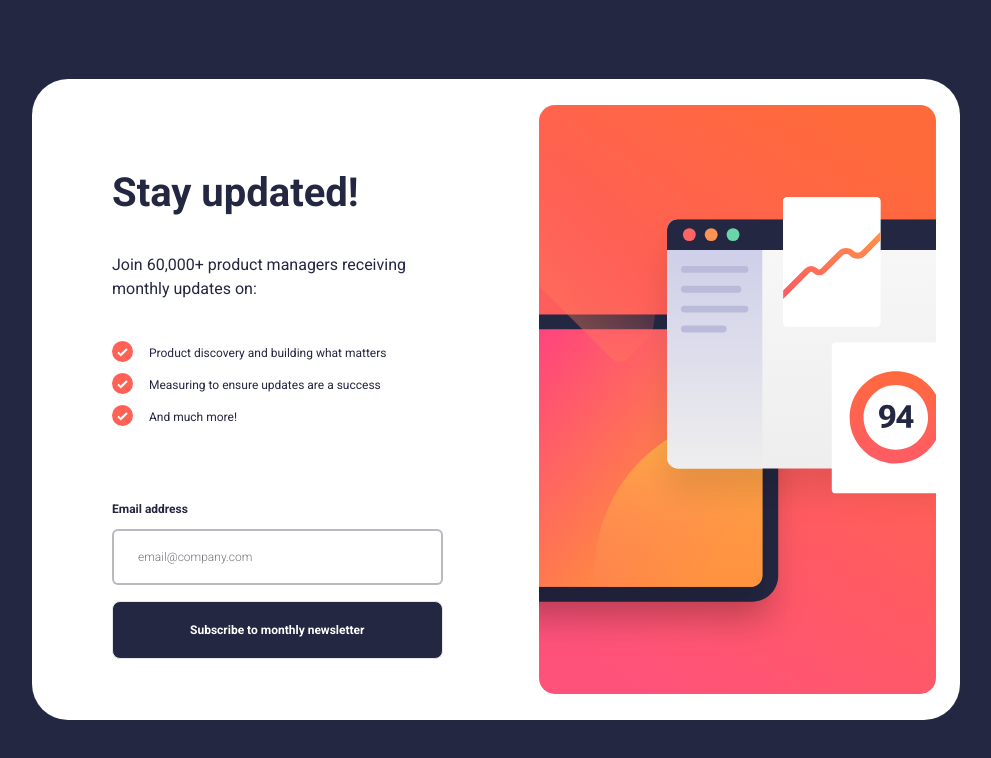
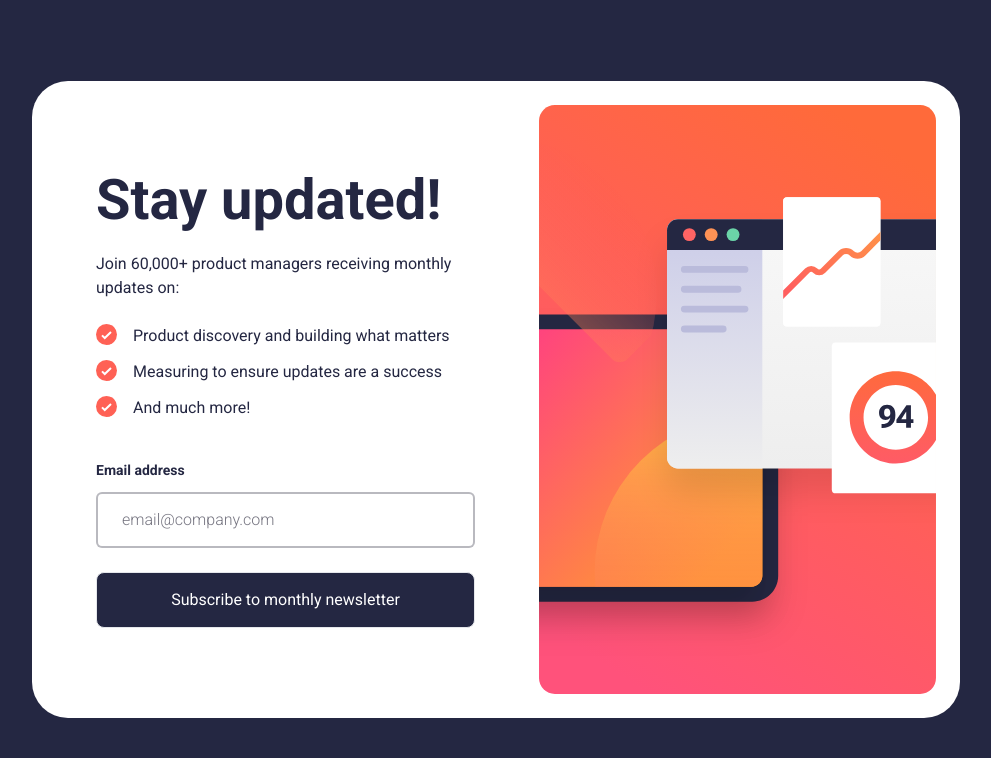
Before and after one commit to EmilieDollez/Newsletter, a React (Vite) app: page / in a window 1280 px wide. Shown: the top 758 px of the page, without its empty margins (144-1135 px from the left). Built offline with nearby package versions, Linux system fonts and the light colour scheme; the HTML template or start-up script is replaced by a standard one.

Commit message:
newsletter ok pour mob, tab et desktop - reste modale Success

```diff
--- a/src/components/Card.jsx
+++ b/src/components/Card.jsx
@@ -12,11 +12,11 @@ export default function Card() {
 
     return (
         <div className="card_content
-            flex flex-col-reverse items-center lg:justify-between lg:flex-row lg:gap-x-2
+            flex flex-col-reverse items-center lg:flex-row lg:gap-x-16
             bg-white
             lg:rounded-5xl
             w-full lg:max-w-[928px] lg:max-h-[641px]
-            m-auto pb-10 lg:pb-0 lg:mx-auto lg:mt-[219px] lg:mb-[220px]
+            m-auto pb-10 lg:p-6 lg:mx-auto lg:mt-[219px] lg:mb-[220px]
             ">
 
         {isSuccess ? (
--- a/src/components/CardPicture.jsx
+++ b/src/components/CardPicture.jsx
@@ -3,17 +3,12 @@ export default function CardPicture() {
     return (
 
         <div className="
-            w-full
-            lg:max-w-[48%]
-            lg:bg-right">
+            w-full">
 
         {/* Image pour desktop */}
             <img
                 className="
-                    max-w-full h-full
-                    py-6 px-6
-                    object-cover object-right
-                    rounded-2xl
+                    w-[400px]
                     lg:block
                     hidden
                 "
@@ -21,12 +16,14 @@ export default function CardPicture() {
                 alt="L'image d'un ordinateur" >
             </img>
 
-            {/* Image pour mobile */}
+            {/* Image pour mobile et tablette */}
             <img
                 className="
                     w-full
-                    object-cover
-                    lg:hidden
+                    md:max-h-[400px]
+                    md:object-cover md:object-top
+                    md:rounded-b-3xl
+                    block lg:hidden
                 "
                 src="src/assets/images/illustration-sign-up-mobile.svg"
                 alt="L'image d'un ordinateur" >
--- a/src/components/Newsletter.jsx
+++ b/src/components/Newsletter.jsx
@@ -6,8 +6,8 @@ export default function Newsletter({inputValue, setInputValue, isValidEmail, set
     return (
         <div className="
             flex flex-col gap-y-6
-            px-10 py-10 mx-6 md:px-24 lg:my-8 lg:pl-14 lg:pr-10
-            w-full lg:w-[52%] lg:max-h-2/3
+            px-6 py-10 mx-6 md:px-40 lg:pl-10 lg:pr-0 lg:mx-0 lg:py-auto
+            w-full
             font-roboto text-dark_slate_grey">
 
             <NewsletterDetails />
--- a/src/components/NewsletterDetails.jsx
+++ b/src/components/NewsletterDetails.jsx
@@ -3,16 +3,18 @@ export default function NewsletterDetails() {
     return (
         <>
         <h1 className="
-            lg:mt-8 lg:mb-4
-            text-dark_slate_grey text-title font-bold leading-10">Stay updated!</h1>
-        <p>
+            text-dark_slate_grey text-title font-bold leading-10 md:text-title_desktop lg:text-title_desktop lg:font-bold lg:leading-[56px]">
+            Stay updated!
+        </h1>
+        <p className="
+            text-[16px] font-normal">
             Join 60,000+ product managers receiving monthly updates on:
         </p>
         <ul className="
-            text-[16px] font-normal lg:text-paragraph">
+            text-[16px] font-normal">
             <li className="
                 flex items-start gap-x-4
-                pb-3 lg:pt-2 lg:pb-2 lg:mt-2
+                pb-3
                 leading-6">
                 <img
                     src="src/assets/images/icon-list.svg"
@@ -22,7 +24,7 @@ export default function NewsletterDetails() {
             <li className="
                 flex items-start gap-x-4
                 leading-6
-                pb-3 lg:pb-2">
+                pb-3">
                 <img
                     src="src/assets/images/icon-list.svg"
                     className="w-[21px]"></img>
--- a/src/components/NewsletterForm.jsx
+++ b/src/components/NewsletterForm.jsx
@@ -42,9 +42,7 @@ export default function NewsletterForm({inputValue, setInputValue, isValidEmail,
     return (
 
         <form className="
-            lg:flex lg:flex-col
-            lg:mt-8
-            text-base font-bold lg:font-roboto lg:text-paragraph lg:font-bold">
+            text-xs font-bold">
 
             <div className=
                 {`${!isValidEmail ? "flex justify-between" : ""}`}>
@@ -52,20 +50,20 @@ export default function NewsletterForm({inputValue, setInputValue, isValidEmail,
                 { isValidEmail ? (
                         <div className="
                             pb-2
-                            text-xs">
+                            md:text-sm">
                                 Email address
                         </div>
                     ) : (
                         <>
                         <div className="
                             pb-2
-                            text-xs">
+                            md:text-sm">
                                 Email address
                         </div>
 
                         <div className="
                             pb-2
-                            text-xs text-tomato">
+                            text-tomato md:text-sm">
                             Valid email required
                         </div>
                         </>
@@ -79,10 +77,10 @@ export default function NewsletterForm({inputValue, setInputValue, isValidEmail,
                 value={inputValue}
                 onChange={handleChange}
                 className=
-                    {`px-[46px] pl-4 lg:mt-1 lg:py-4 lg:pl-6
-                    w-full min-h-[56px]
+                    {`px-[46px] pl-4 min-h-[56px] lg:mt-1 lg:pl-6
+                    w-full
                     rounded-lg border-[1px] border-solid border-opacity-30 border-grey_25% lg:border-2 lg:rounded-md
-                    font-normal lg:text-xs lg:text-input_title
+                    font-normal text-base
                     ${!isValidEmail ?
                         "text-tomato placeholder-tomato border-tomato bg-tomato_light font-light"
                         : "placeholder:font-light placeholder:text-grey_25% placeholder:text-opacity-60 focus:border-dark_slate_grey"
@@ -95,10 +93,10 @@ export default function NewsletterForm({inputValue, setInputValue, isValidEmail,
                 type="submit"
                 onClick={handleSubmit}
                 className="
-                    px-[46px] mt-6 lg:mt-4 lg:py-4
-                    w-full min-h-[56px]
+                    px-auto mt-6 min-h-[56px]
+                    w-full
                     bg-dark_slate_grey
-                    text-white lg:text-paragraph
+                    text-white text-base font-normal md:text-base lg:text-base
                     rounded-lg border-[0.5px] border-solid
                     hover:border-tomato_shadow hover:bg-gradient-to-tr to-tomato_gradient_left from-tomato_gradient_right hover:duration-300 hover:shadow-shadow-tomato">
                     Subscribe to monthly newsletter
--- a/tailwind.config.js
+++ b/tailwind.config.js
@@ -34,9 +34,10 @@ export default {
       },
       fontSize: {
         'title': '40px',
+        'title_desktop': '56px',
         'paragraph': '12px',
         'success': '14px',
-        'input_title': '8px',
+        'inputTitle': '8px',
       },
       objectPosition: {
         'left-60': '60%',
```
